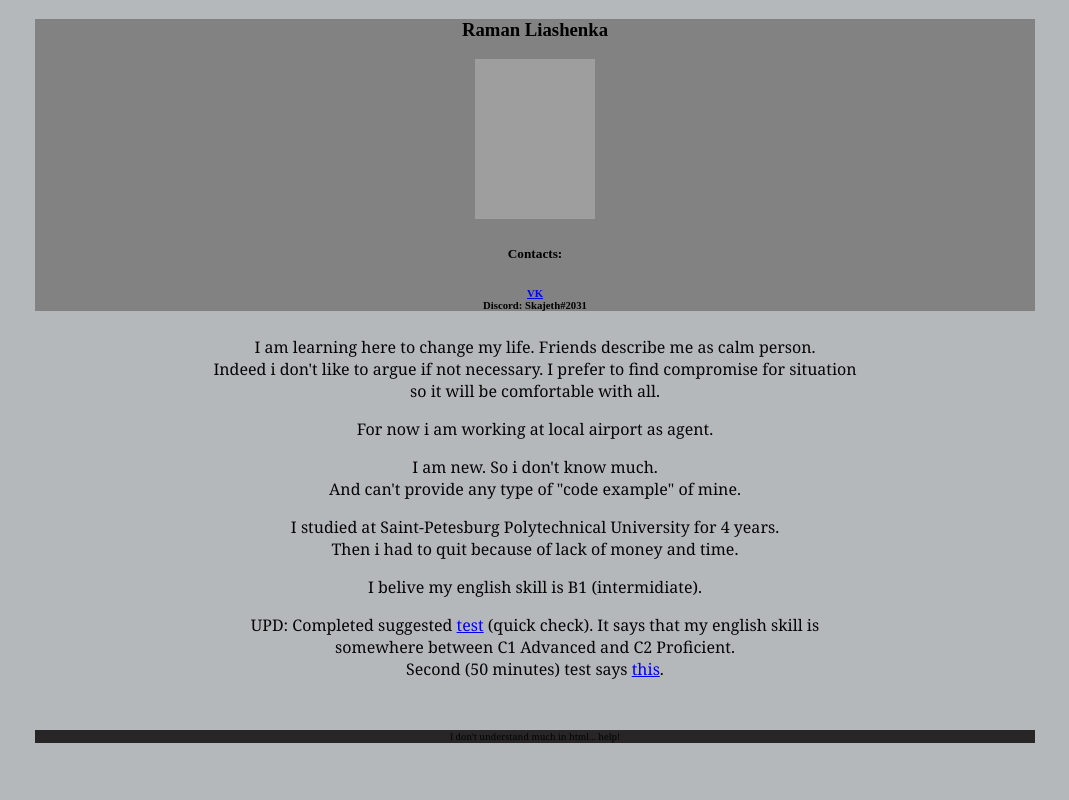
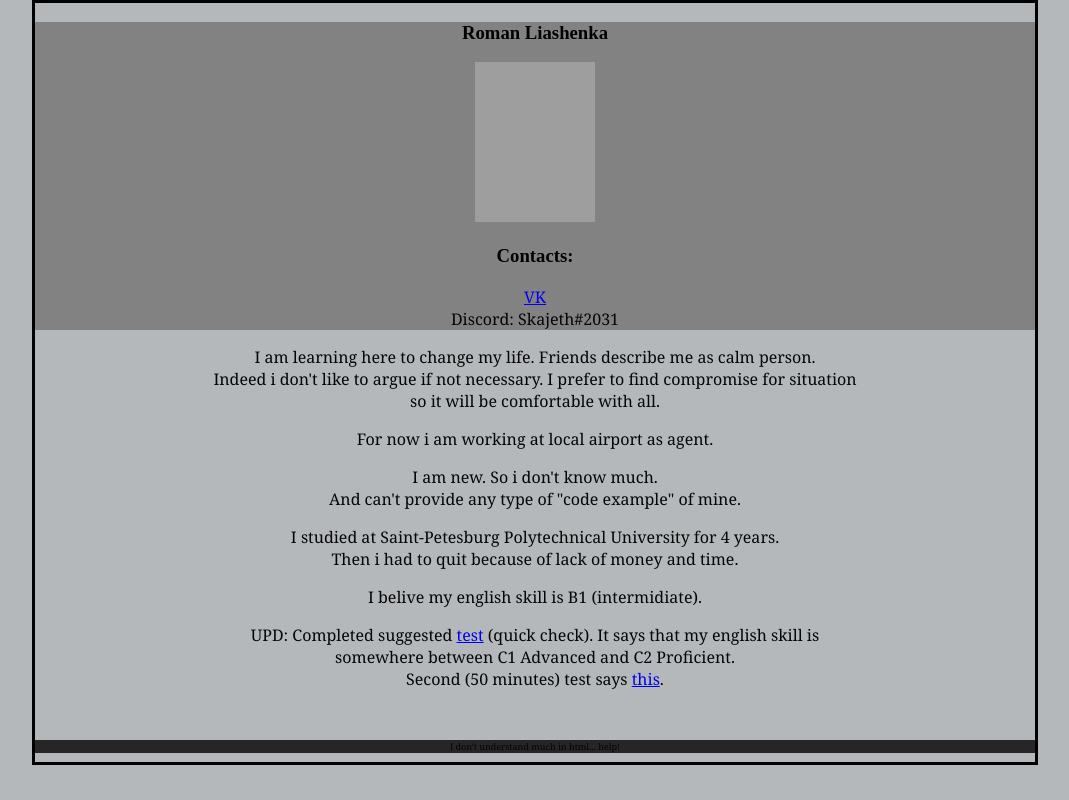
Before and after one commit to Skajeth/rsschool-cv, a plain HTML site: page index.html in a window 1280 px wide. Shown: the whole page, without its empty margins (105-1174 px from the left). Drawn offline with Linux system fonts and the light colour scheme; grey boxes are pictures that could not be loaded.

Commit message:
refactor: change structure

```diff
--- a/index.html
+++ b/index.html
@@ -11,7 +11,7 @@
   <body>
     <main>
       <header>
-        <h3>Raman Liashenka</h3>
+        <h3>Roman Liashenka</h3>
         <span class="avatar"
           ><img
             src="https://sun2.beltelecom-by-minsk.userapi.com/c852228/v852228857/1a1d28/OugWd1RPGJY.jpg"
@@ -20,11 +20,11 @@
             alt="Photo"
         /></span>
         <div>
-          <h5>Contacts:</h5>
-          <h6>
+          <h3>Contacts:</h3>
+          <p>
             <a href="https://vk.com/skajeth">VK</a><br />
             Discord: Skajeth#2031
-          </h6>
+          </p>
         </div>
       </header>
       <section>
--- a/style.css
+++ b/style.css
@@ -2,6 +2,7 @@ header {
   background-color: #7a7a7adc;
 }
 body {
+  border-style: solid;
   text-align: center;
   margin: 0 auto;
   padding: 0;
```
